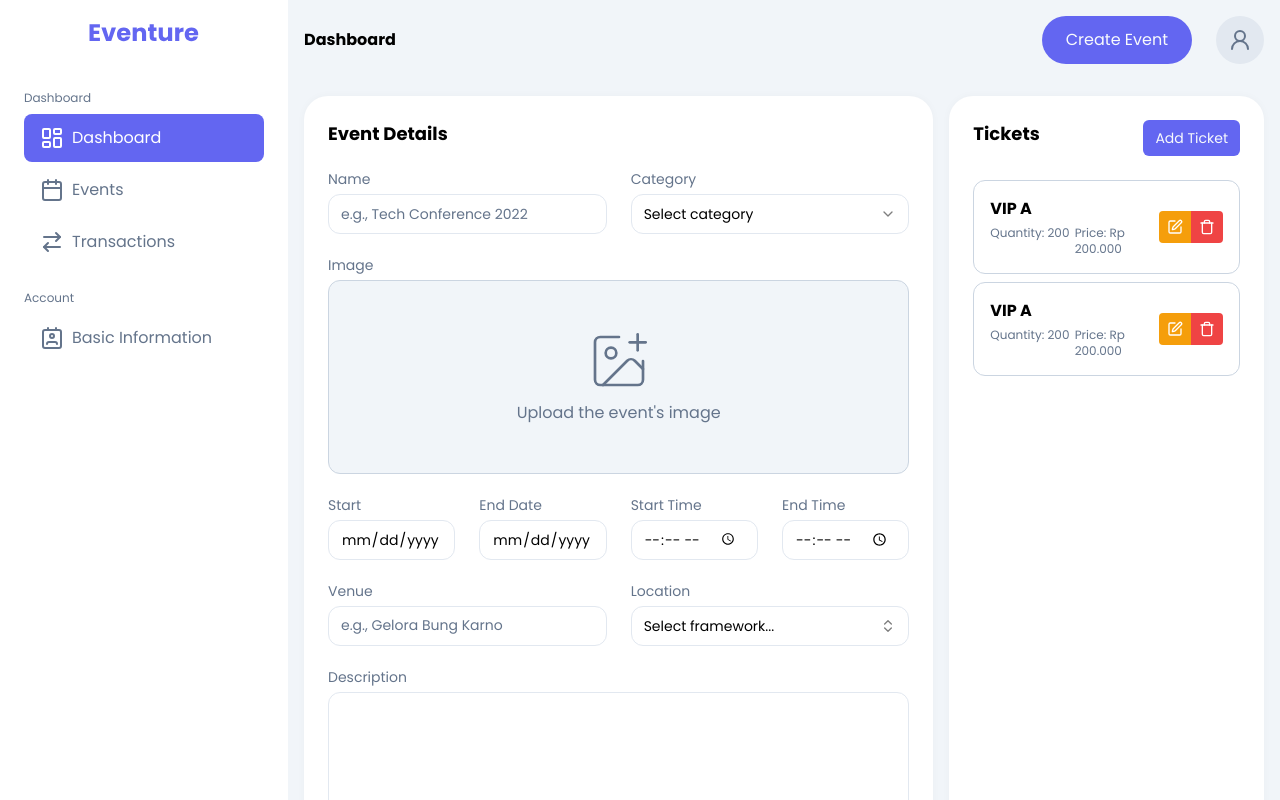
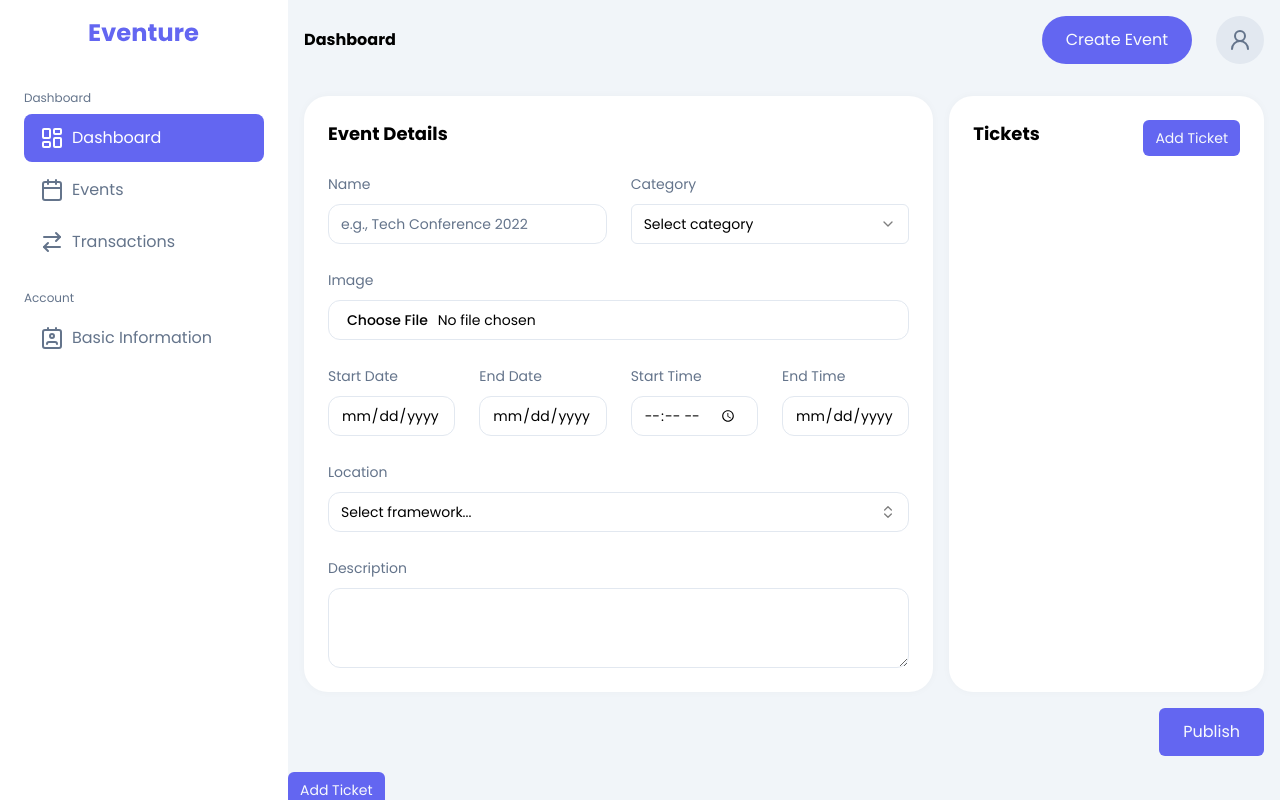
Before and after one commit to rizkyr99/eventure-frontend, a Next.js app: page /organizer/events/create in a window 1280 px wide. Shown: the top 800 px of the page. Built offline with nearby package versions, Linux system fonts and the light colour scheme.

Commit message:
feat(event): create event form validation

```diff
--- /dev/null
+++ b/app/organizer/events/create/_components/CreateTicketModal.tsx
@@ -0,0 +1,131 @@
+import { Button } from '@/components/ui/button';
+import {
+  Dialog,
+  DialogContent,
+  DialogFooter,
+  DialogHeader,
+  DialogTrigger,
+} from '@/components/ui/dialog';
+import {
+  Form,
+  FormControl,
+  FormField,
+  FormItem,
+  FormMessage,
+} from '@/components/ui/form';
+import { Input } from '@/components/ui/input';
+import { zodResolver } from '@hookform/resolvers/zod';
+import React, { useState } from 'react';
+import { useForm } from 'react-hook-form';
+import { z } from 'zod';
+
+interface CreateTicketModalProps {
+  isOpen: boolean;
+  onClose: () => void;
+  append: ({
+    name,
+    price,
+    quantity,
+  }: {
+    name: string;
+    price: number;
+    quantity: number;
+  }) => void;
+}
+
+const formSchema = z.object({
+  name: z.string().min(1, 'Name is required'),
+  price: z.coerce.number().gte(1, 'Price must be greater than or equal to 1'),
+  quantity: z.coerce
+    .number()
+    .gte(1, 'Quantity must be greater than or equal to 1'),
+});
+
+const CreateTicketModal = ({
+  isOpen,
+  onClose,
+  append,
+}: CreateTicketModalProps) => {
+  const form = useForm<z.infer<typeof formSchema>>({
+    defaultValues: {
+      name: '',
+      price: 0,
+      quantity: 1,
+    },
+    resolver: zodResolver(formSchema),
+  });
+
+  const onSubmit = (values: z.infer<typeof formSchema>) => {
+    append(values);
+  };
+
+  return (
+    <Dialog open={isOpen} onOpenChange={onClose}>
+      <DialogTrigger asChild>
+        <Button size='sm' className='text-sm'>
+          Add Ticket
+        </Button>
+      </DialogTrigger>
+      <DialogContent>
+        <Form {...form}>
+          <form onSubmit={form.handleSubmit(onSubmit)}>
+            <DialogHeader>Create New Ticket</DialogHeader>
+            <div className='space-y-4'>
+              <FormField
+                control={form.control}
+                name='name'
+                render={({ field }) => (
+                  <FormItem>
+                    <FormControl>
+                      <Input placeholder='Ticket Name' {...field} />
+                    </FormControl>
+                    <FormMessage />
+                  </FormItem>
+                )}
+              />
+              <FormField
+                control={form.control}
+                name='price'
+                render={({ field }) => (
+                  <FormItem>
+                    <FormControl>
+                      <Input
+                        type='number'
+                        placeholder='Ticket Price'
+                        {...field}
+                      />
+                    </FormControl>
+                    <FormMessage />
+                  </FormItem>
+                )}
+              />
+              <FormField
+                control={form.control}
+                name='quantity'
+                render={({ field }) => (
+                  <FormItem>
+                    <FormControl>
+                      <Input
+                        type='number'
+                        placeholder='Ticket Quantity'
+                        {...field}
+                      />
+                    </FormControl>
+                    <FormMessage />
+                  </FormItem>
+                )}
+              />
+            </div>
+            <DialogFooter>
+              <Button size='sm' type='submit' className='mt-4'>
+                Submit
+              </Button>
+            </DialogFooter>
+          </form>
+        </Form>
+      </DialogContent>
+    </Dialog>
+  );
+};
+
+export default CreateTicketModal;
--- a/app/organizer/events/create/page.tsx
+++ b/app/organizer/events/create/page.tsx
@@ -1,3 +1,5 @@
+'use client';
+
 import Combobox from '@/components/Combobox';
 import { Button } from '@/components/ui/button';
 import {
@@ -7,6 +9,14 @@ import {
   DialogHeader,
   DialogTrigger,
 } from '@/components/ui/dialog';
+import {
+  Form,
+  FormControl,
+  FormField,
+  FormItem,
+  FormLabel,
+  FormMessage,
+} from '@/components/ui/form';
 import { Input } from '@/components/ui/input';
 import { Label } from '@/components/ui/label';
 import {
@@ -17,102 +27,249 @@ import {
   SelectValue,
 } from '@/components/ui/select';
 import { Textarea } from '@/components/ui/textarea';
-import { Edit, ImagePlus, Trash } from 'lucide-react';
-import React from 'react';
+import { formatToIDR } from '@/lib/formatToIDR';
+import { zodResolver } from '@hookform/resolvers/zod';
+import { Edit, Trash } from 'lucide-react';
+import React, { useState } from 'react';
+import { useFieldArray, useForm } from 'react-hook-form';
+import { z } from 'zod';
+import CreateTicketModal from './_components/CreateTicketModal';
+
+const formSchema = z.object({
+  name: z.string().min(3, 'Name must be at least 3 characters long'),
+  category: z.string().min(1, 'Category is required'),
+  image: z.any().refine((file) => file.length > 0, 'Image is required'),
+  startDate: z.string().min(1, 'Start date is required'),
+  endDate: z.string().min(1, 'End date is required'),
+  startTime: z.string().min(1, 'Start time is required'),
+  endTime: z.string().min(1, 'End time is required'),
+  location: z.string().min(1, 'Location is required'),
+  description: z
+    .string()
+    .min(20, 'Description must be at least 20 characters long'),
+  ticketTypes: z.array(
+    z.object({
+      name: z.string().min(1, 'Name is required'),
+      price: z.number().min(1, 'Price is required'),
+      quantity: z.number().min(1, 'Quantity is required'),
+    })
+  ),
+});
 
 const CreateEventPage = () => {
+  const [modalOpen, setModalOpen] = useState(false);
+
+  const handleModalClose = () => {
+    setModalOpen(false);
+  };
+
+  const form = useForm<z.infer<typeof formSchema>>({
+    resolver: zodResolver(formSchema),
+    defaultValues: {
+      name: '',
+      category: '',
+      image: '',
+      startDate: '',
+      endDate: '',
+      startTime: '',
+      endTime: '',
+      location: '',
+      description: '',
+      ticketTypes: [],
+    },
+  });
+
+  const { fields, append, remove } = useFieldArray({
+    control: form.control,
+    name: 'ticketTypes',
+  });
+
+  const onSubmit = (values: z.infer<typeof formSchema>) => {
+    const formData = new FormData();
+    formData.append('name', values.name);
+    console.log(formData);
+  };
+
   return (
-    <div className='p-4 grid grid-cols-[2fr,1fr] gap-4'>
+    <>
+      <Form {...form}>
+        <form
+          onSubmit={form.handleSubmit(onSubmit)}
+          className='p-4 grid grid-cols-[2fr,1fr] gap-4'>
           <div className='bg-white p-6 rounded-3xl shadow-light space-y-6'>
             <p className='text-lg font-bold'>Event Details</p>
             <div className='grid grid-cols-2 gap-x-6'>
-          <div>
-            <Label className='block mb-2'>Name</Label>
-            <Input placeholder='e.g., Tech Conference 2022' />
-          </div>
-          <div>
-            <Label className='block mb-2'>Category</Label>
-            <Select>
-              <SelectTrigger className='rounded-xl'>
+              <FormField
+                control={form.control}
+                name='name'
+                render={({ field }) => (
+                  <FormItem>
+                    <FormLabel>Name</FormLabel>
+                    <FormControl>
+                      <Input
+                        placeholder='e.g., Tech Conference 2022'
+                        {...field}
+                      />
+                    </FormControl>
+                    <FormMessage />
+                  </FormItem>
+                )}
+              />
+              <FormField
+                control={form.control}
+                name='category'
+                render={({ field }) => (
+                  <FormItem>
+                    <FormLabel>Category</FormLabel>
+                    <FormControl>
+                      <Select {...field}>
+                        <SelectTrigger>
                           <SelectValue placeholder='Select category' />
                         </SelectTrigger>
                         <SelectContent>
-                <SelectItem value='music-and-entertainment'>
-                  Music & Entertainment
-                </SelectItem>
+                          <SelectItem value='1'>Category 1</SelectItem>
+                          <SelectItem value='2'>Category 2</SelectItem>
+                          <SelectItem value='3'>Category 3</SelectItem>
                         </SelectContent>
                       </Select>
-          </div>
+                    </FormControl>
+                    <FormMessage />
+                  </FormItem>
+                )}
+              />
             </div>
             <div>
-          <Label className='block mb-2'>Image</Label>
+              <FormField
+                control={form.control}
+                name='image'
+                render={({ field }) => (
+                  <FormItem>
+                    <FormLabel>Image</FormLabel>
+                    <FormControl>
+                      <Input type='file' {...field} />
+                    </FormControl>
+                    <FormMessage />
+                  </FormItem>
+                )}
+              />
+              {/* <Label className='block mb-2'>Image</Label>
             <div className='bg-slate-100 aspect-[3/1] rounded-xl border border-slate-300 flex flex-col items-center justify-center space-y-2'>
               <ImagePlus className='size-16 stroke-1 text-slate-500' />
               <p className='text-slate-500'>Upload the event&apos;s image</p>
-          </div>
+            </div> */}
             </div>
             <div className='grid grid-cols-4 gap-x-6'>
-          <div>
-            <Label className='block mb-2'>Start</Label>
-            <Input type='date' placeholder='e.g., Tech Conference 2022' />
+              <FormField
+                control={form.control}
+                name='startDate'
+                render={({ field }) => (
+                  <FormItem>
+                    <FormLabel>Start Date</FormLabel>
+                    <FormControl>
+                      <Input type='date' {...field} />
+                    </FormControl>
+                    <FormMessage />
+                  </FormItem>
+                )}
+              />
+              <FormField
+                control={form.control}
+                name='endDate'
+                render={({ field }) => (
+                  <FormItem>
+                    <FormLabel>End Date</FormLabel>
+                    <FormControl>
+                      <Input type='date' {...field} />
+                    </FormControl>
+                    <FormMessage />
+                  </FormItem>
+                )}
+              />
+              <FormField
+                control={form.control}
+                name='startTime'
+                render={({ field }) => (
+                  <FormItem>
+                    <FormLabel>Start Time</FormLabel>
+                    <FormControl>
+                      <Input type='time' {...field} />
+                    </FormControl>
+                    <FormMessage />
+                  </FormItem>
+                )}
+              />
+              <FormField
+                control={form.control}
+                name='endTime'
+                render={({ field }) => (
+                  <FormItem>
+                    <FormLabel>End Time</FormLabel>
+                    <FormControl>
+                      <Input type='date' {...field} />
+                    </FormControl>
+                    <FormMessage />
+                  </FormItem>
+                )}
+              />
             </div>
-          <div>
-            <Label className='block mb-2'>End Date</Label>
-            <Input type='date' placeholder='e.g., Tech Conference 2022' />
-          </div>
-          <div>
-            <Label className='block mb-2'>Start Time</Label>
-            <Input type='time' placeholder='e.g., Tech Conference 2022' />
-          </div>
-          <div>
-            <Label className='block mb-2'>End Time</Label>
-            <Input type='time' placeholder='e.g., Tech Conference 2022' />
-          </div>
-        </div>
-        <div className='grid grid-cols-2 gap-x-6'>
-          <div>
+            <div className='grid grid-cols-1 gap-x-6'>
+              {/* <div>
               <Label className='block mb-2'>Venue</Label>
               <Input placeholder='e.g., Gelora Bung Karno' />
+            </div> */}
+              <FormField
+                control={form.control}
+                name='location'
+                render={({ field }) => (
+                  <FormItem>
+                    <FormLabel>Location</FormLabel>
+                    <FormControl>
+                      <Combobox />
+                    </FormControl>
+                    <FormMessage />
+                  </FormItem>
+                )}
+              />
             </div>
-          <div>
-            <Label className='block mb-2'>Location</Label>
-            <Combobox />
-          </div>
-        </div>
-        <div>
-          <Label className='block mb-2'>Description</Label>
-          <Textarea rows={10} />
-        </div>
+            <FormField
+              control={form.control}
+              name='description'
+              render={({ field }) => (
+                <FormItem>
+                  <FormLabel>Description</FormLabel>
+                  <FormControl>
+                    <Textarea {...field} />
+                  </FormControl>
+                  <FormMessage />
+                </FormItem>
+              )}
+            />
           </div>
           <div className='bg-white p-6 rounded-3xl shadow-light'>
             <div className='flex items-start justify-between mb-6'>
               <p className='text-lg font-bold'>Tickets</p>
-          <Dialog>
-            <DialogTrigger asChild>
-              <Button size='sm' className='text-sm'>
+              <Button
+                type='button'
+                onClick={() => setModalOpen(true)}
+                size='sm'
+                className='text-sm'>
                 Add Ticket
               </Button>
-            </DialogTrigger>
-            <DialogContent>
-              <DialogHeader>Create New Ticket</DialogHeader>
-              <div className='space-y-4'>
-                <Input placeholder='Ticket Name' />
-                <Input type='number' placeholder='Ticket Price' />
-                <Input type='number' placeholder='Ticket Quantity' />
-              </div>
-              <DialogFooter>
-                <Button size='sm'>Submit</Button>
-              </DialogFooter>
-            </DialogContent>
-          </Dialog>
             </div>
             <div className='space-y-2'>
-          <div className='border border-slate-300 rounded-xl p-4 flex items-center justify-between'>
+              {fields.map((field, index) => (
+                <div
+                  key={index}
+                  className='border border-slate-300 rounded-xl p-4 flex items-center justify-between'>
                   <div>
-              <p className='font-bold mb-1'>VIP A</p>
+                    <p className='font-bold mb-1'>{field.name}</p>
                     <div className='grid grid-cols-2'>
-                <p className='text-xs text-slate-500'>Quantity: 200</p>
-                <p className='text-xs text-slate-500'>Price: Rp 200.000</p>
+                      <p className='text-xs text-slate-500'>
+                        Quantity: {field.quantity}
+                      </p>
+                      <p className='text-xs text-slate-500'>
+                        Price: {formatToIDR(field.price)}
+                      </p>
                     </div>
                   </div>
                   <div className='flex items-center'>
@@ -124,29 +281,20 @@ const CreateEventPage = () => {
                     </button>
                   </div>
                 </div>
-          <div className='border border-slate-300 rounded-xl p-4 flex items-center justify-between'>
-            <div>
-              <p className='font-bold mb-1'>VIP A</p>
-              <div className='grid grid-cols-2'>
-                <p className='text-xs text-slate-500'>Quantity: 200</p>
-                <p className='text-xs text-slate-500'>Price: Rp 200.000</p>
-              </div>
-            </div>
-            <div className='flex items-center'>
-              <button className='bg-amber-500 p-2 rounded-s hover:opacity-75 transition'>
-                <Edit className='size-4 text-white' />
-              </button>
-              <button className='bg-red-500 p-2 rounded-e hover:opacity-75 transition'>
-                <Trash className='size-4 text-white' />
-              </button>
-            </div>
-          </div>
+              ))}
             </div>
           </div>
           <div className='col-span-2 flex justify-end'>
             <Button>Publish</Button>
           </div>
-    </div>
+        </form>
+      </Form>
+      <CreateTicketModal
+        isOpen={modalOpen}
+        onClose={handleModalClose}
+        append={append}
+      />
+    </>
   );
 };
 
```
Lines whose indentation alone changed are shown as unchanged.
